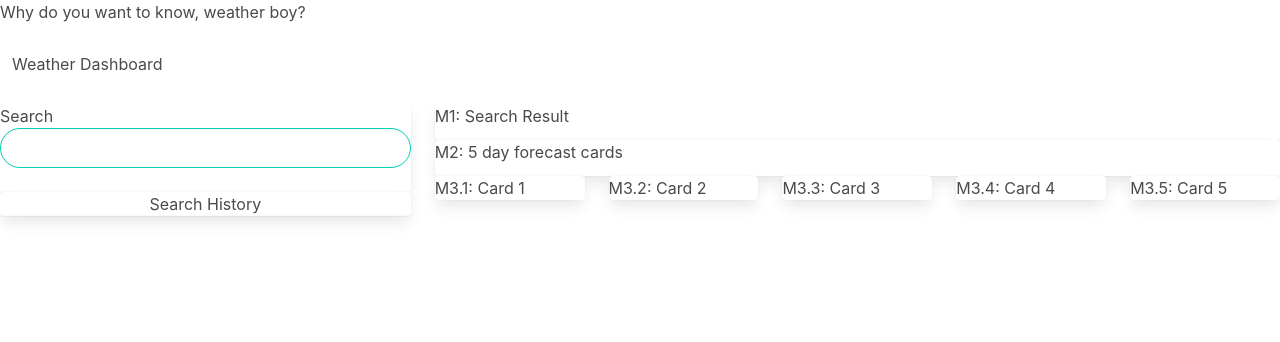
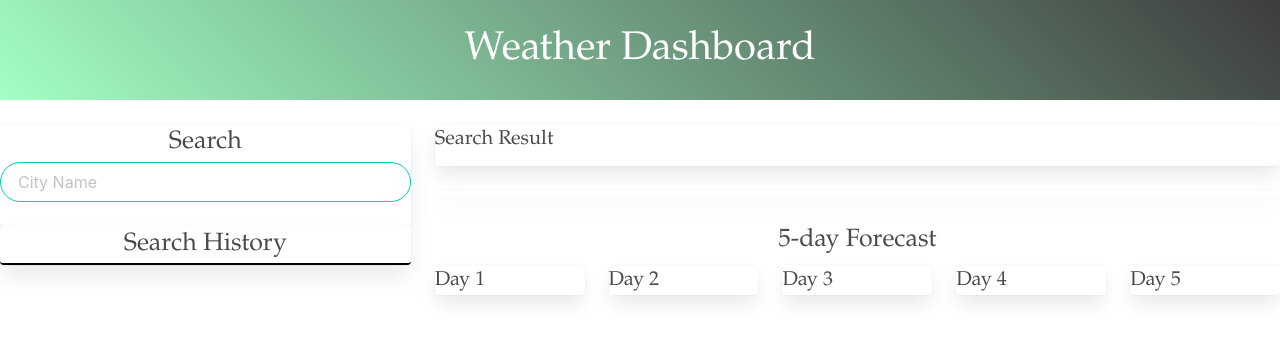
Before and after one commit to josephehayes/06-Weather-Dashboard, a plain HTML site: page index.html in a window 1280 px wide. Drawn offline with nearby package versions, Linux system fonts and the light colour scheme.

Commit message:
Finished some styling and JS functions to display current date weather

```diff
--- a/css/style.css
+++ b/css/style.css
@@ -1,17 +1,64 @@
 @import "https://cdn.jsdelivr.net/npm/bulma@0.9.4/css/bulma.min.css";
 
+*{
+    font-family: Garamond;
+    font-size: 20px;
+}
+
 .navbar {
-    height: 10vh;
+    display: flex;
+    height: 20vh;
     max-height: 100px;
+    justify-content: center;
     align-items: center;
-    text-align: center;
+    background-color: navy;
+    background: linear-gradient(45deg, rgb(162, 255, 197), rgb(61, 61, 61));
+
+}
+
+.weather-header {
+    color: rgb(255, 255, 255);
+    font-size: 2em;
 }
 
 .history-item {
     color: rgb(144, 144, 253);
+    background-color: lightgray;
+    width: 80%;
+    text-align: center;
 }
 
 .history-item:hover {
     cursor: pointer;
     text-decoration: underline;
 }
+
+.search-header {
+    text-align: center;
+    font-size: 1.25em;
+}
+
+.forecast-header {
+    font-size: 1.25em;
+    text-align: center;
+    padding-bottom: 5px;
+}
+
+.search-history-container {
+    font-size: 1.25em;
+    border-bottom: black solid 2px;
+}
+
+.today-out-other-container {
+    width: 100%;
+    min-width: fit-content;
+    justify-content: space-around;
+}
+
+.search-today-output > * {
+    width: 100%;
+}
+
+.today-out-date {
+    width: 100%
+}
--- a/index.html
+++ b/index.html
@@ -10,37 +10,56 @@
 </head>
 
 <body>
-    <header>Why do you want to know, weather boy?</header>
-    <nav class="navbar">
-        <div class="navbar-item"> Weather Dashboard </div>
+    <nav class="navbar mb-5">
+        <div class="navbar-item is-12 weather-header"> Weather Dashboard </div>
     </nav>
     <main>
         <div class="columns">
             <div class="column is-one-third" id="left-col-container">
-            <div class="card pb-5">Search
-            <input class="input is-primary is-rounded" type="text" id="city-search"></input>
+                <div class="card pb-5 search-header">Search
+                    <input class="input is-primary is-rounded" type="text" id="city-search"
+                        placeholder="City Name"></input>
                 </div>
                 <div class="search-history-container card is-flex is-justify-content-center">Search History</div>
-            <div class="card is-flex is-flex-direction-column is-align-items-center" id="search-history"></div>
+                <div class="card is-flex is-flex-direction-column-reverse is-align-items-center" id="search-history">
+                </div>
             </div>
             <div class="column" id="right-col-container">
-            <div class="card pb-3">M1: Search Result</div>
-            <div class="card pb-3">M2: 5 day forecast cards</div>
+                <div class="card pb-3 mb-5">Search Result</div>
+                <div id="search-output-container" class="card is-flex is-align-items-center is-flex-direction-column">
+                    <div class="today-out-date-container is-flex">
+                        <div class="search-today-output today-out-date is-flex is-justify-content-center"></div>
+                    </div>
+                    <div class="today-out-other-container is-flex is-justify-space-between is-align-items-center is-text-align-center mb-2">
+                        <div class="search-today-output today-out-img is-flex is-justify-space-between is-align-items-center"></div>
+                        <div class="search-today-output today-out-temp is-flex is-justify-space-between is-align-items-center"></div>
+                        <div class="search-today-output today-out-humid is-flex is-justify-space-between is-align-items-center"></div>
+                        <div class="search-today-output today-out-wind is-flex is-justify-space-between is-align-items-center"></div>
+                    </div>
+                </div>
+
+                <div class="pt-5 forecast-header">5-day Forecast</div>
                 <div class="columns" id="card-container">
+
                     <div class="column">
-                    <div class="card forecast-card">M3.1: Card 1</div>
+                        <div class="card is-flex is-justify-content-center is-flex-direction-column forecast-card">Day 1
+                        </div>
                     </div>
                     <div class="column">
-                    <div class="card forecast-card">M3.2: Card 2</div>
+                        <div class="card is-flex is-justify-content-center is-flex-direction-column forecast-card">Day 2
+                        </div>
                     </div>
                     <div class="column">
-                    <div class="card forecast-card">M3.3: Card 3</div>
+                        <div class="card is-flex is-justify-content-center is-flex-direction-column forecast-card">Day 3
+                        </div>
                     </div>
                     <div class="column">
-                    <div class="card forecast-card">M3.4: Card 4</div>
+                        <div class="card is-flex is-justify-content-center is-flex-direction-column forecast-card">Day 4
+                        </div>
                     </div>
                     <div class="column">
-                    <div class="card forecast-card">M3.5: Card 5</div>
+                        <div class="card is-flex is-justify-content-center is-flex-direction-column forecast-card">Day 5
+                        </div>
                     </div>
                 </div>
             </div>
--- a/js/script.js
+++ b/js/script.js
@@ -9,6 +9,7 @@ let searchVal;
 const fiveDayCards = document.getElementsByClassName("forecast-card");
 const searchInput = document.getElementById("city-search");
 const historyCard = document.getElementById("search-history");
+const searchOutput = document.getElementById("search-output-container");
 
 function getWeather(city) {
     fetch(weatherApi + "units=imperial&q=" + city + apiKey)
@@ -17,12 +18,24 @@ function getWeather(city) {
             console.table(result)
             if (result.cod != 404) { //if city exists
 
+                city = city.toUpperCase();
                 if (!searchHistory.includes(city)) {
                     searchHistory.push(city);
                     localStorage.setItem("searchHist", JSON.stringify(searchHistory));
                     historyCard.innerHTML = "";
                     displayHistory();
                 }
+
+                //Add current day in big section
+
+                let todayOutEls = document.getElementsByClassName("search-today-output");
+                console.log(todayOutEls)
+
+                todayOutEls[0].innerHTML = "<p> Today, " + (result.list[3].dt_txt).substring(0, 10) + "</p>";
+                todayOutEls[1].innerHTML = "<img class='weather-icon' src='http://openweathermap.org/img/wn/" + result.list[3].weather[0].icon + "@2x.png'></img>";
+                todayOutEls[2].innerHTML = "<p> Temp: " + result.list[3].main.temp + " F </p>"
+                todayOutEls[3].innerHTML = "<p> Humidity: " + result.list[3].main.humidity + "% </p>"
+                todayOutEls[4].innerHTML = "<p> Wind: " + result.list[3].wind.speed + "% </p>"
 
                 curCard = 0;
 
@@ -49,11 +62,12 @@ function displayHistory() {
     //     output += "<p class='history-item' onclick=getWeather('" + city + "')>" + city + "</p>";
     // })
     // historyCard.innerHTML = output;
+    historyCard.innerHTML = "";
     searchHistory.forEach(city => {
         let historyItem = document.createElement("p");
         historyItem.textContent = city;
         historyItem.id = city;
-        historyItem.className = 'history-item';
+        historyItem.className = 'history-item py-1 my-2';
         historyCard.append(historyItem)
     })
 }
```
Lines whose indentation alone changed are shown as unchanged.
